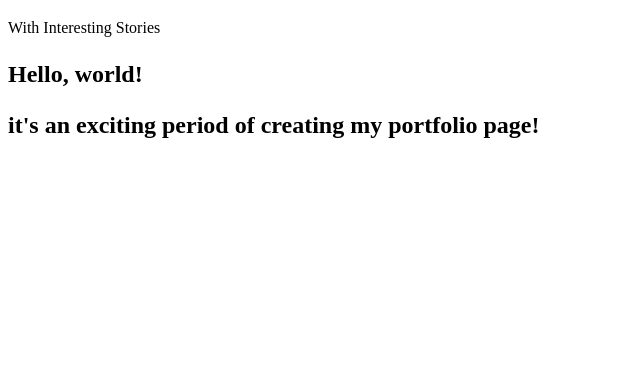
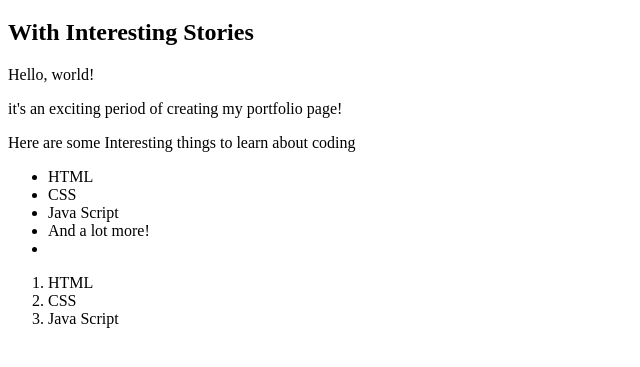
Before and after one commit to Ivy-82/portfolio-page, a plain HTML site: page index.html in a window 1280 px wide. Shown: the part 61-428 px from the top of the page, without its empty margins (0-640 px from the left). Drawn offline with Linux system fonts and the light colour scheme.

Commit message:
Add list elements

```diff
--- a/index.html
+++ b/index.html
@@ -5,9 +5,25 @@
     </head>
     <body>
       <h1>My Portfolio Page</h1>
-      With Interesting Stories<h2>
+      <h2>With Interesting Stories</h2>
+
       <p>Hello, world!</p>
     <p>it's an exciting period of creating my portfolio page!</p>
+
+    <p>Here are some Interesting things to learn about coding</p>
+      <ul>
+        <li>HTML</li>
+        <li>CSS</li>
+        <li>Java Script</li>
+        <li>And a lot more!<li>
+      </ul>
+
+      <ol>
+        <li>HTML</li>
+          <li>CSS</li>
+          <li>Java Script</li>
+          </ol>
+
 
 
       </body>
```
